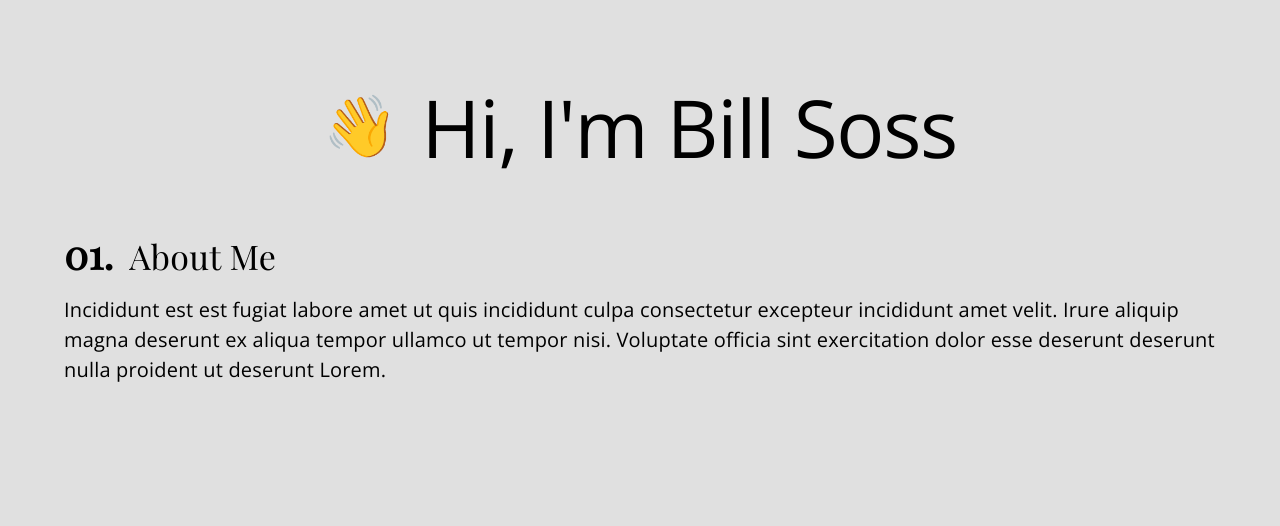
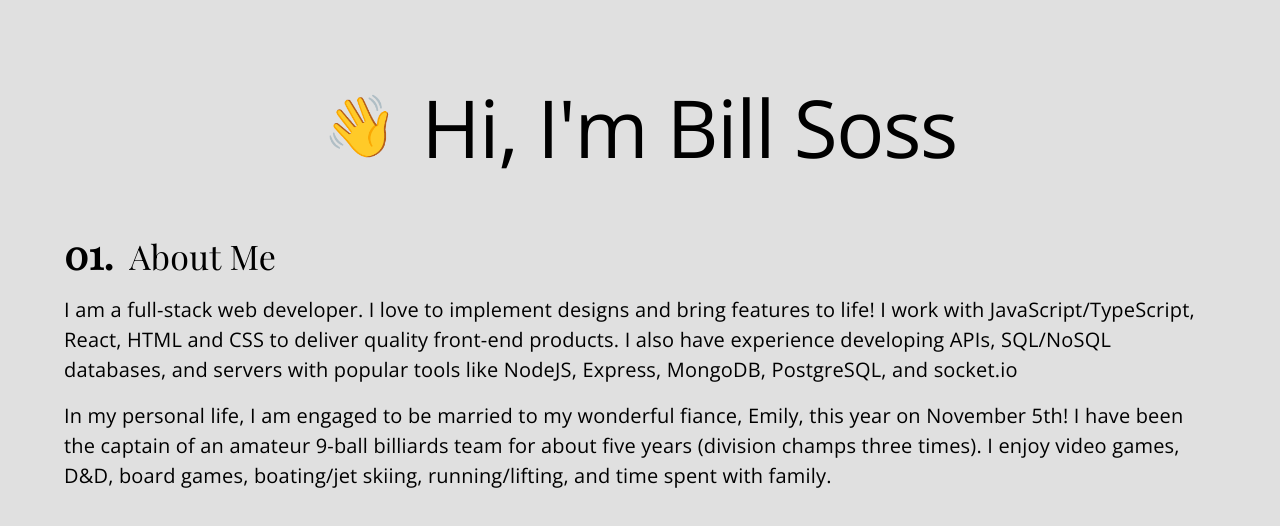
Before and after one commit to sossw1/React-Portfolio, a React (Create React App) app: page / in a window 1280 px wide. Shown: the top 526 px of the page. Built offline with nearby package versions, Linux system fonts and the light colour scheme.

Commit message:
updated about section text body

```diff
--- a/src/components/About.tsx
+++ b/src/components/About.tsx
@@ -87,13 +87,25 @@ export default function About() {
         <Typography
           variant='body1'
           component='p'
+          mb='1rem'
           sx={{ ...theme.sans, fontSize: '1.25rem' }}
         >
-          Incididunt est est fugiat labore amet ut quis incididunt culpa
-          consectetur excepteur incididunt amet velit. Irure aliquip magna
-          deserunt ex aliqua tempor ullamco ut tempor nisi. Voluptate officia
-          sint exercitation dolor esse deserunt deserunt nulla proident ut
-          deserunt Lorem.
+          I am a full-stack web developer. I love to implement designs and bring
+          features to life! I work with JavaScript/TypeScript, React, HTML and
+          CSS to deliver quality front-end products. I also have experience
+          developing APIs, SQL/NoSQL databases, and servers with popular tools
+          like NodeJS, Express, MongoDB, PostgreSQL, and socket.io
+        </Typography>
+        <Typography
+          variant='body1'
+          component='p'
+          sx={{ ...theme.sans, fontSize: '1.25rem' }}
+        >
+          In my personal life, I am engaged to be married to my wonderful
+          fiance, Emily, this year on November 5th! I have been the captain of
+          an amateur 9-ball billiards team for about five years (division champs
+          three times). I enjoy video games, D&D, board games, boating/jet
+          skiing, running/lifting, and time spent with family.
         </Typography>
       </Box>
     </Container>
```
